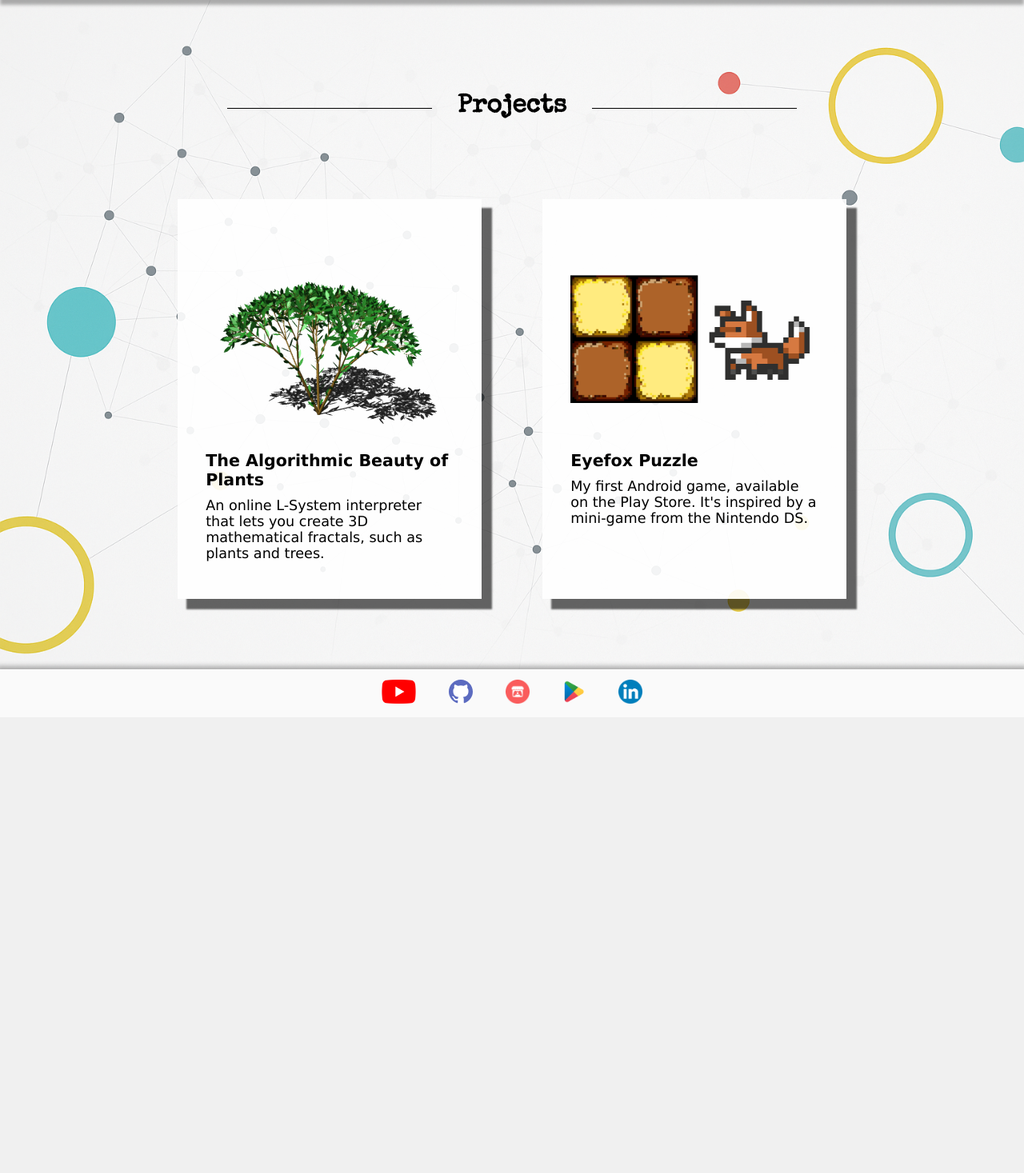
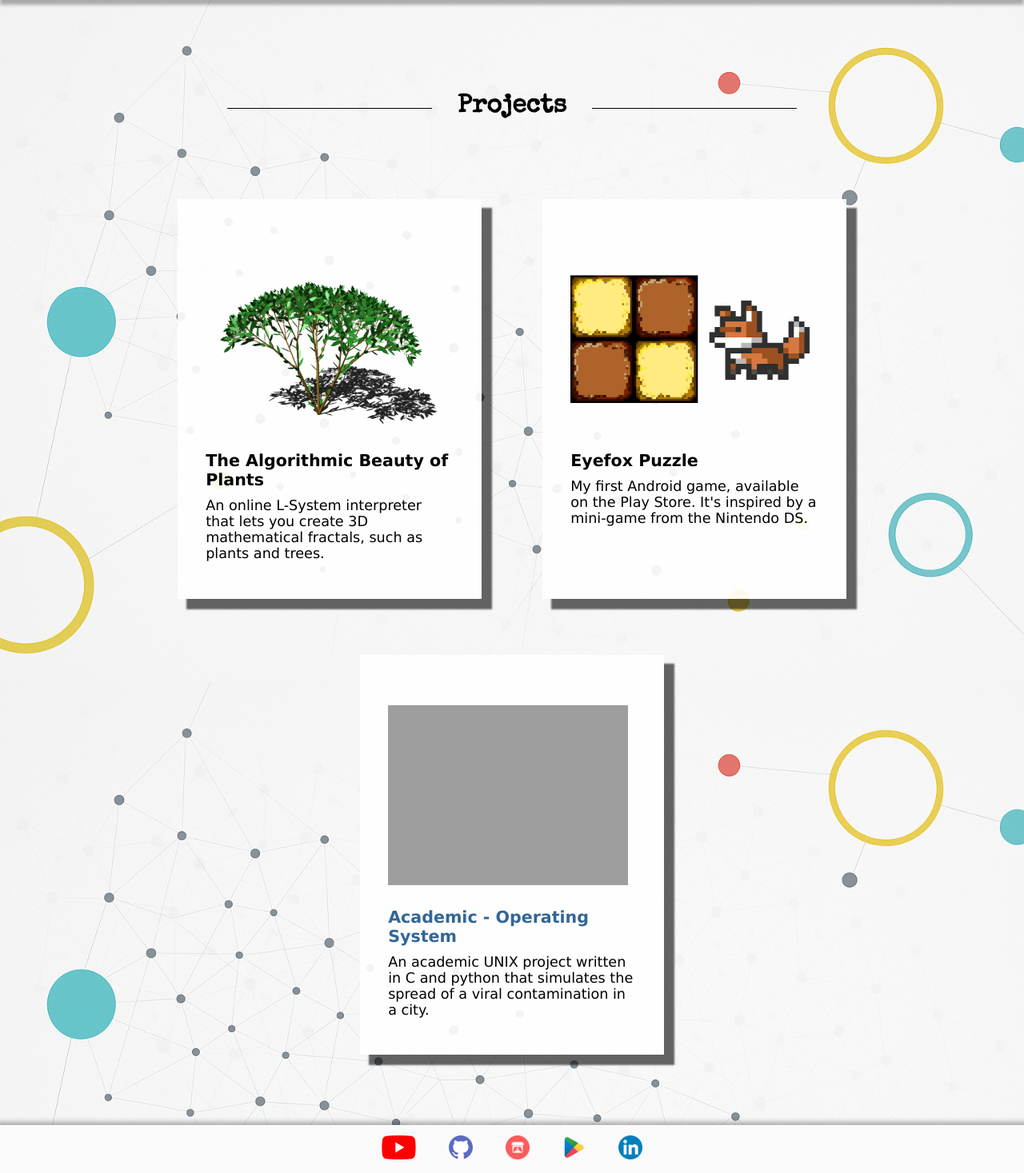
Before and after one commit to Westerbay/Home-Page, a PHP site: page /Project.html in a window 1280 px wide. Shown: the part 75-1542 px from the top of the page at 80% size. Before the commit the page ends 955 px from the top, so only its background shows below. Run offline with PHP 8.4, Linux system fonts and the light colour scheme; grey boxes are pictures that could not be loaded.

Commit message:
Link academic projects

```diff
--- a/Project.html
+++ b/Project.html
@@ -33,6 +33,14 @@
                 <p>My first Android game, available on the Play Store. It's inspired by a mini-game from the Nintendo DS.</p>
             </section></a>
 
+            <a href="https://westerbay.github.io/ENSICAEN-Projects/OSproject/"><section>
+                <figure>
+                    <img src="https://westerbay.github.io/ENSICAEN-Projects/OSproject/img/city.png" alt="">
+                </figure>
+                <h3 class="academic">Academic - Operating System</h3>
+                <p>An academic UNIX project written in C and python that simulates the spread of a viral contamination in a city.</p>
+            </section></a>
+
 		</main>
         <script>load("Project");</script>
 	</body>
--- a/style/project.css
+++ b/style/project.css
@@ -20,6 +20,9 @@ main > h2::after {
     margin: 0 1em;
 }
 
+main .academic {
+    color: rgb(51, 102, 150);
+}
 
 main section p {
     margin: 10px auto;
```
